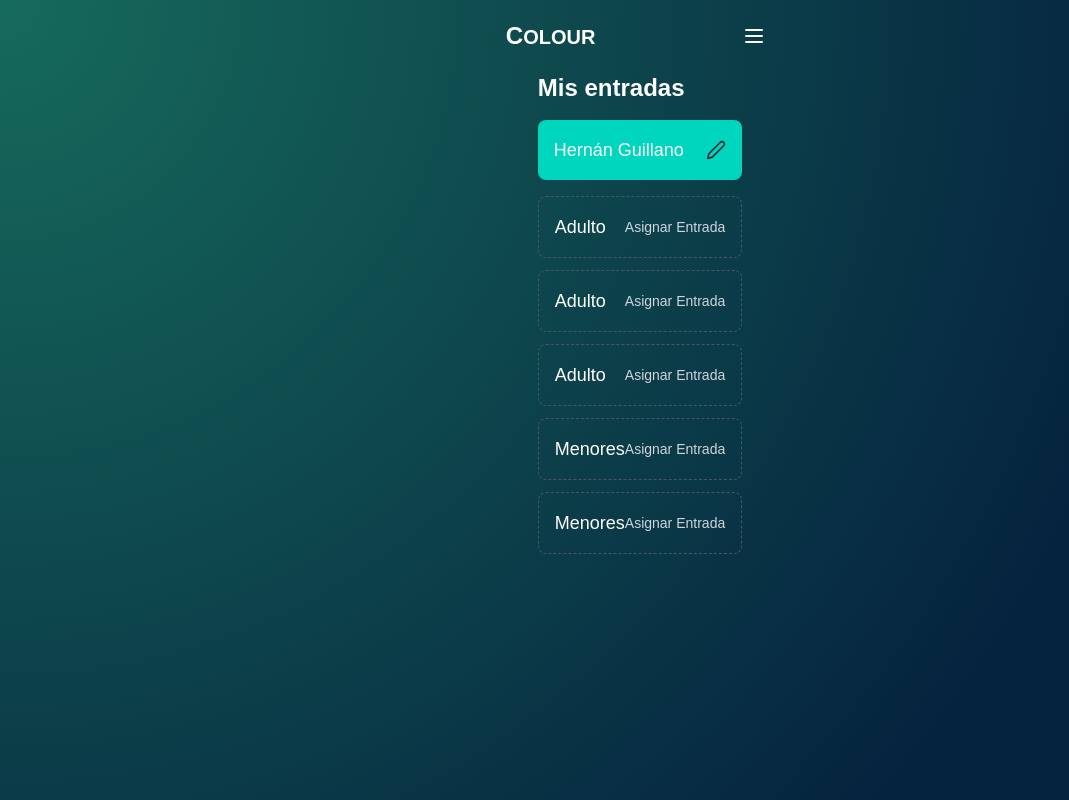
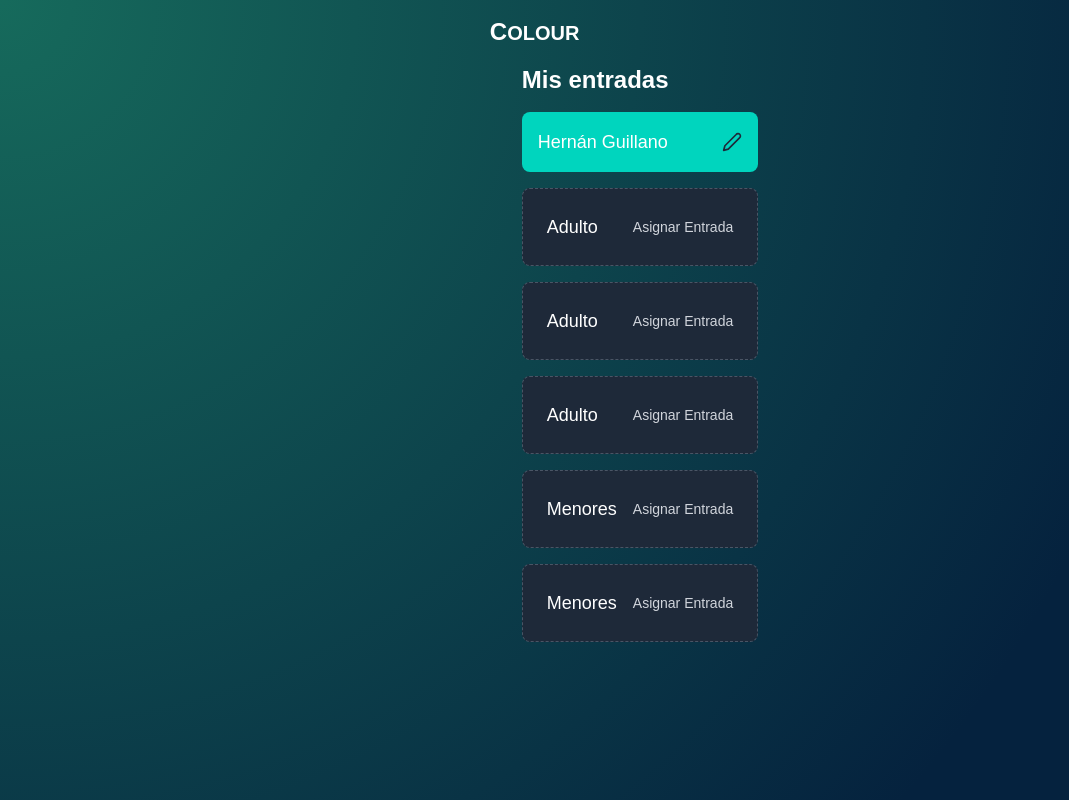
Before and after one commit to pairPrograming1/front, a Next.js app in the folder Colours/: page /my-entries in a window 1280 px wide. Shown: the whole page, without its empty margins (0-1069 px from the left). Built offline with nearby package versions, Linux system fonts and the light colour scheme.

Commit message:
modificacion en mis entraddas

```diff
--- a/Colours/src/component/my-entries/my-entries.js
+++ b/Colours/src/component/my-entries/my-entries.js
@@ -12,9 +12,6 @@ export default function TicketsPage() {
             C<span className="text-xl">OLOUR</span>
           </span>
         </div>
-        <button className="p-2">
-          <Menu className="h-6 w-6" />
-        </button>
       </header>
 
       <main className="px-12 pb-20 max-w-full">
@@ -39,7 +36,7 @@ export default function TicketsPage() {
           </button>
         </div>
 
-        <div className="space-y-3">
+        <div className="space-y-4">
           {[
             { type: "Adulto" },
             { type: "Adulto" },
@@ -49,7 +46,7 @@ export default function TicketsPage() {
           ].map((ticket, index) => (
             <div
               key={index}
-              className="bg-gray-0 border border-dashed border-gray-600 rounded-lg p-4 flex justify-between items-center"
+              className="bg-gray-800 border border-dashed border-gray-600 rounded-lg p-6 flex justify-between items-center space-x-4" // Agregado space-x-4
             >
               <span className="text-lg">{ticket.type}</span>
               <Link
```
